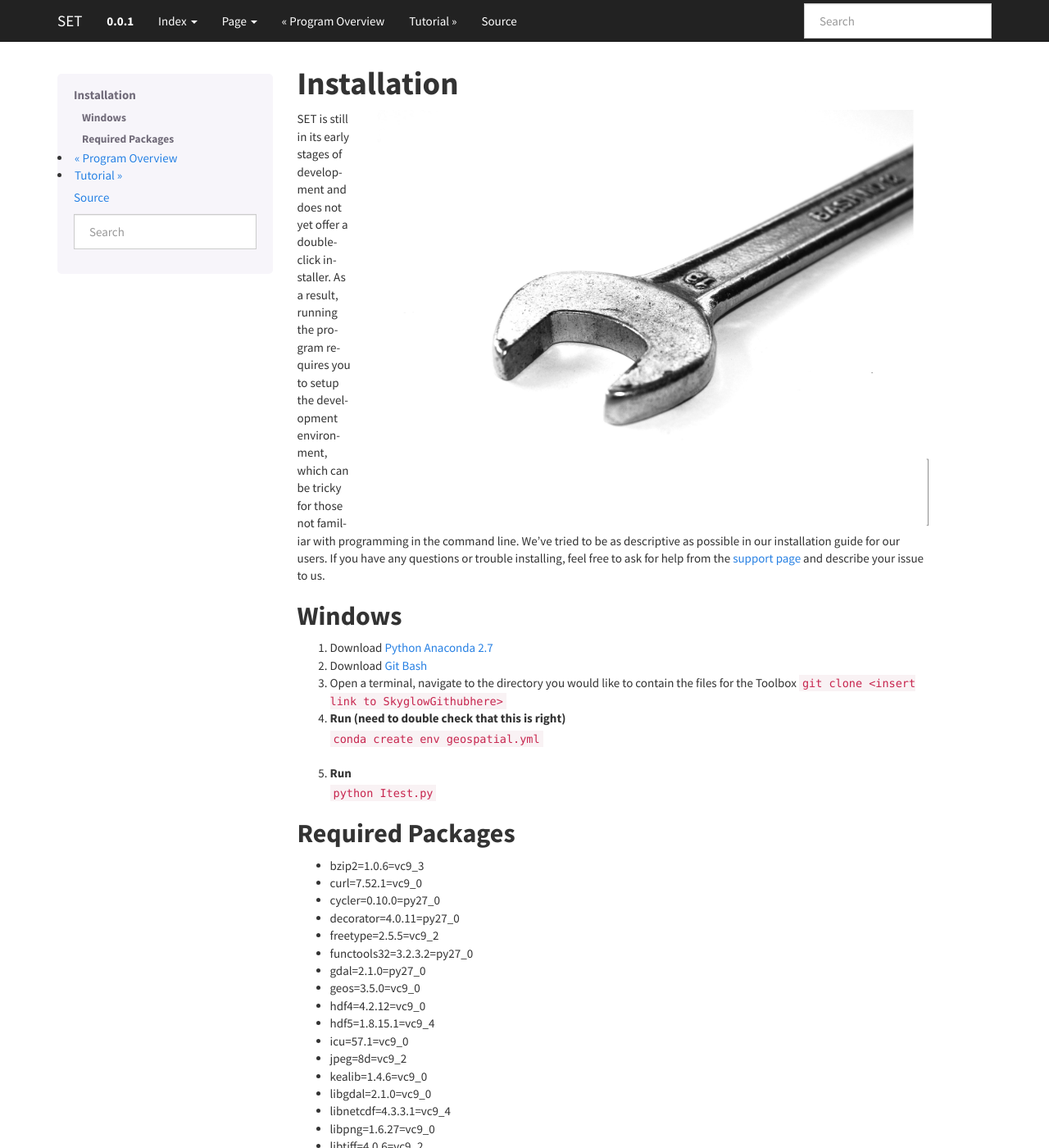
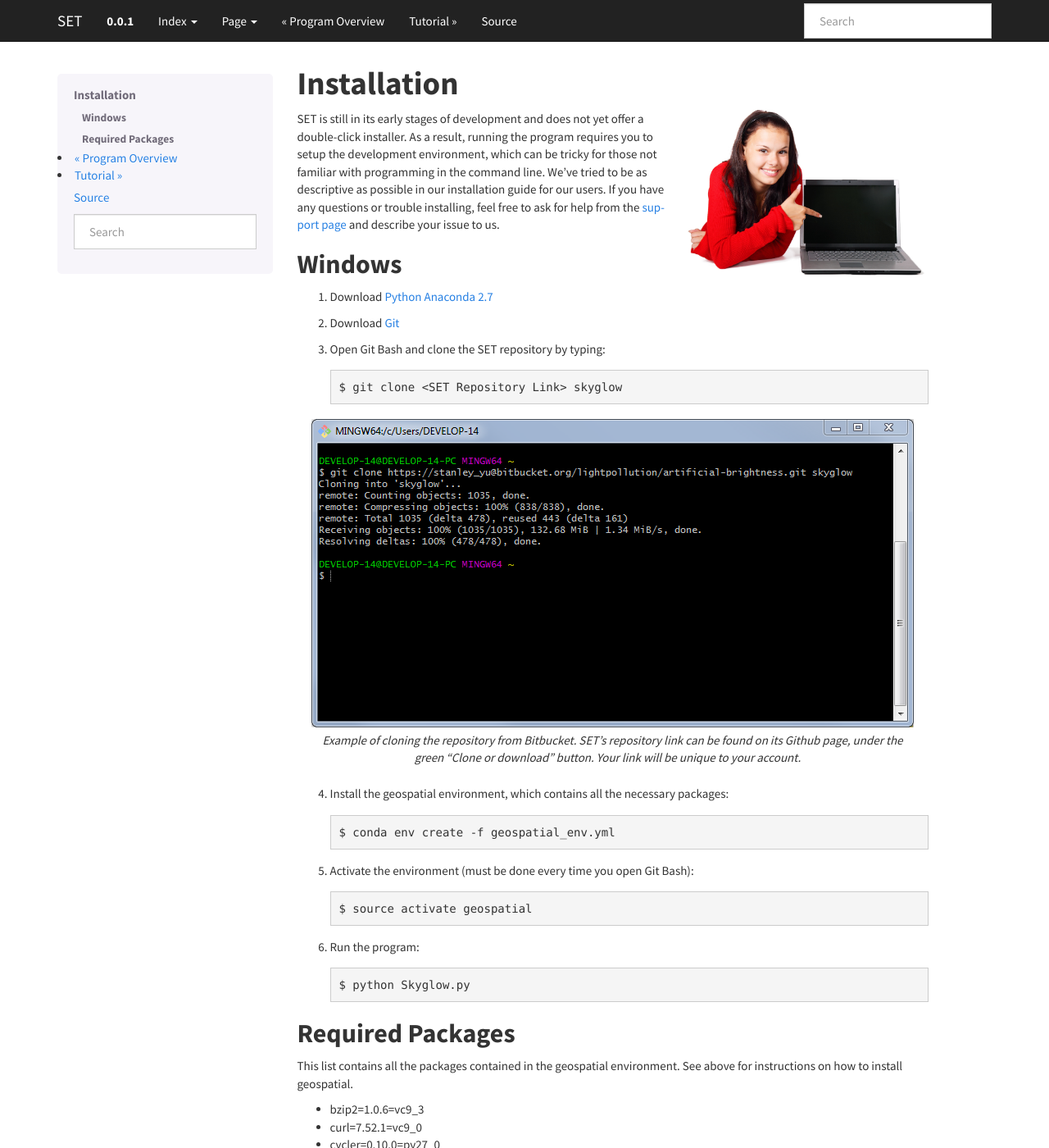
Before and after one commit to NASA-DEVELOP/SET, a Sphinx documentation site: the page built from docs/source/installation.rst, in a window 1280 px wide and 1400 px high. Shown: the whole window at 82% size. Built offline with Sphinx 7.4.7, drawn with Linux system fonts in a browser that asks for light colours.

Commit message:
updated installation page

```diff
--- a/docs/source/installation.rst
+++ b/docs/source/installation.rst
@@ -2,8 +2,8 @@
 **Installation**
 ================
 
-.. image:: _static/wrench.jpeg
-   :scale: 20%
+.. image:: _static/adult_install.jpeg
+   :scale: 8%
    :align: right
 
 SET is still in its early stages of development and does not yet offer a double-click
@@ -15,18 +15,34 @@ descriptive as possible in our installation guide for our users. If you have any
 -----------
 
 1. Download `Python Anaconda 2.7 <https://www.continuum.io/downloads>`_
-2. Download `Git Bash <https://git-scm.com/downloads>`_
-3. Open a terminal, navigate to the directory you would like to contain the files for the Toolbox
-   ``git clone <insert link to SkyglowGithubhere>``
 
-4. Run (need to double check that this is right)
-    ``conda create env geospatial.yml``
+2. Download `Git <https://git-scm.com/downloads>`_
 
-5. Run
-    ``python Itest.py``
+3. Open Git Bash and clone the SET repository by typing::
+
+	$ git clone <SET Repository Link> skyglow
+
+.. figure:: _static/install_git_clone.PNG
+   :figwidth: 750
+
+   *Example of cloning the repository from Bitbucket. SET's repository link can be found on its Github page, under the green "Clone or download" button. Your link will be unique to your account.*
+
+4. Install the geospatial environment, which contains all the necessary packages::
+
+	$ conda env create -f geospatial_env.yml
+
+5. Activate the environment (must be done every time you open Git Bash)::
+
+	$ source activate geospatial
+
+6. Run the program::
+
+	$ python Skyglow.py
 
 **Required Packages**
 ----------------------
+
+This list contains all the packages contained in the geospatial environment. See above for instructions on how to install geospatial.
 
 - bzip2=1.0.6=vc9_3
 - curl=7.52.1=vc9_0
```
Also changed, not shown: docs/source/_static/adult_install.jpeg (added), docs/source/_static/install_git_clone.PNG (added), docs/source/_static/wrench.jpeg (deleted).
